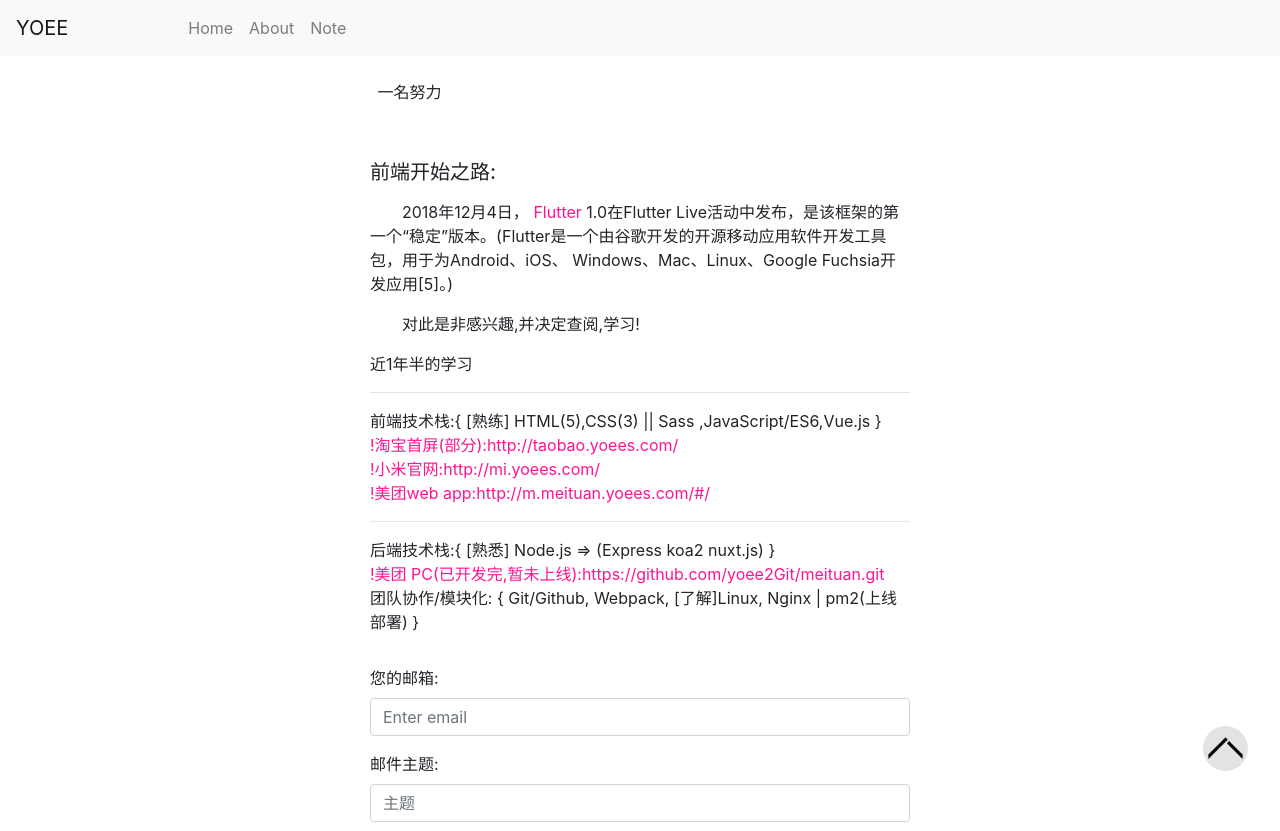
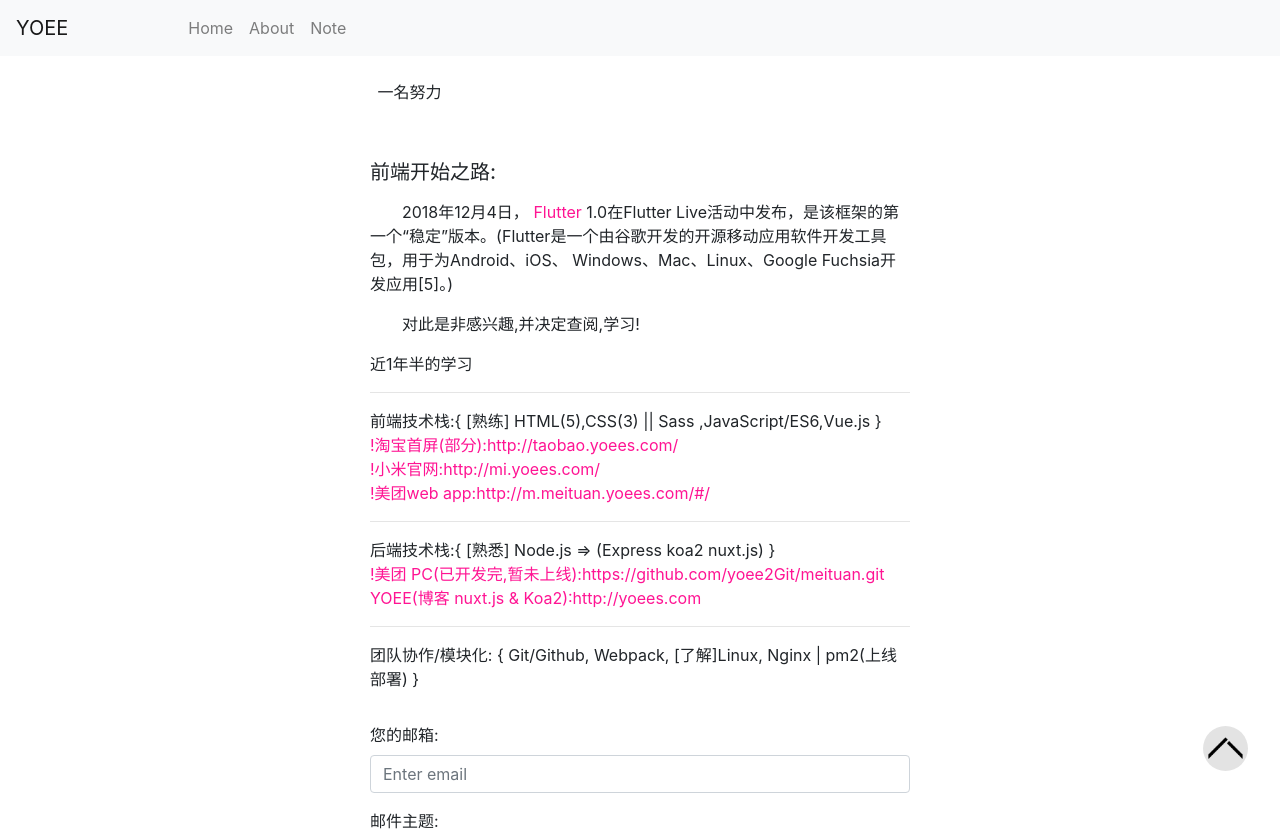
Before and after one commit to yoee2Git/yoee, a Nuxt app: page /about in a window 1280 px wide. Shown: the top 831 px of the page. Built offline with nearby package versions, Linux system fonts and the light colour scheme; what mavon-editor would draw is missing.

Commit message:
add blog lik

```diff
--- a/pages/about.vue
+++ b/pages/about.vue
@@ -31,6 +31,8 @@
           <br>
           <a href="https://github.com/yoee2Git/meituan.git">!美团 PC(已开发完,暂未上线):https://github.com/yoee2Git/meituan.git</a>
           <br>
+          <a href="http://yoees.com">YOEE(博客 nuxt.js &amp; Koa2):http://yoees.com</a>
+          <hr>
           团队协作/模块化: { Git/Github, Webpack, [了解]Linux, Nginx | pm2(上线部署) }
         </div>
       </b-col>
```
